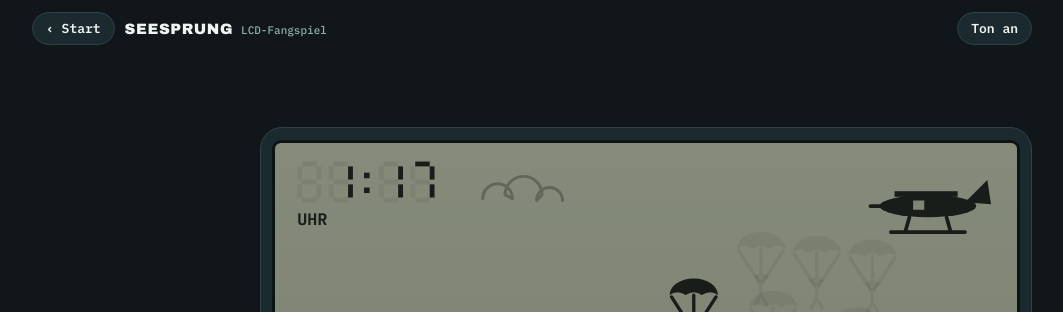
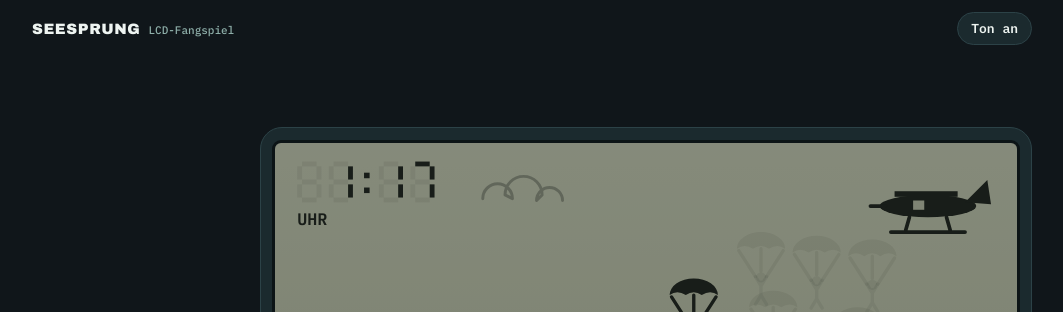
Before and after one commit to madmarc2000/seesprung, a plain HTML site: page index.html in a window 1280 px wide. Shown: the top 312 px of the page, without its empty margins (108-1171 px from the left). Drawn offline with Linux system fonts and the light colour scheme; animation ran at ten frames a second; a web font is replaced by a local one.

Commit message:
Download-Fassung ohne Startrampen-Link, README: online spielen, Herkunft
Co-Authored-By: Claude Opus 5.5 <noreply@anthropic.com>

```diff
--- a/index.html
+++ b/index.html
@@ -170,7 +170,6 @@ canvas {
 <body>
 <div class="geraet" id="geraet">
   <div class="kopf">
-    <a class="chip zurueck" href="./" aria-label="Zurück zur Startrampe">‹ Start</a>
     <div class="titel">SEESPRUNG<small>LCD-Fangspiel</small></div>
     <button class="chip" id="ton" aria-label="Ton an oder aus">Ton an</button>
     <button class="chip" id="pause" aria-label="Pause" hidden>II</button>
```
Also changed, not shown: 1 other file.
